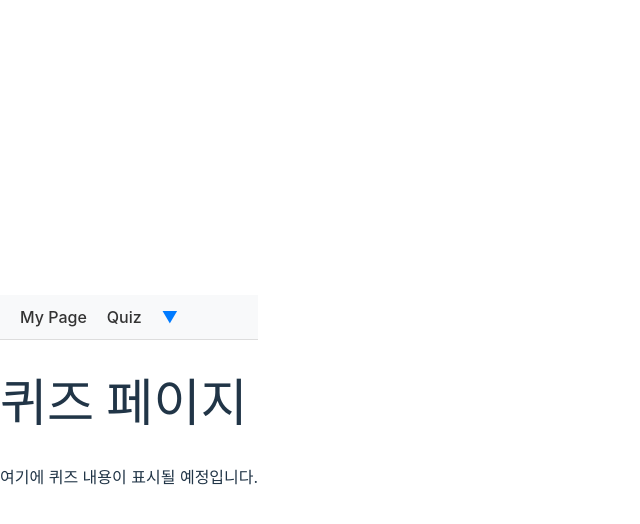
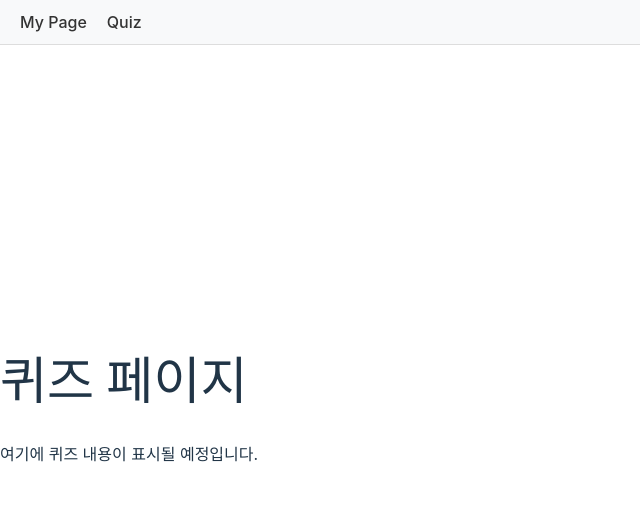
Before and after one commit to LovelySejong/MTVS_3rd_FE, a React (Vite) app in the folder sejong/: page /quiz in a window 1280 px wide. Shown: the top 524 px of the page, without its empty margins (0-640 px from the left). Built offline with nearby package versions, Linux system fonts and the light colour scheme; no server answers; sample sign-in values are in the browser's storage.

Commit message:
Feat: Home

```diff
--- a/sejong/package.json
+++ b/sejong/package.json
@@ -13,7 +13,8 @@
     "axios": "^1.7.7",
     "react": "^18.3.1",
     "react-dom": "^18.3.1",
-    "react-router-dom": "^6.26.2"
+    "react-router-dom": "^6.26.2",
+    "styled-components": "^6.1.13"
   },
   "devDependencies": {
     "@eslint/js": "^9.9.0",
--- a/sejong/src/App.jsx
+++ b/sejong/src/App.jsx
@@ -1,4 +1,6 @@
 import { BrowserRouter as Router, Route, Routes } from 'react-router-dom';
+
+import Home from './pages/Home';
 import Login from './pages/Login';
 import Signup from './pages/Singup';
 import Mypage from './pages/Mypage';
@@ -8,6 +10,7 @@ function App() {
   return (
     <Router>
       <Routes>
+        <Route path="/" element={<Home />} />
         <Route path="/login" element={<Login />} />
         <Route path="/signup" element={<Signup />} />
         <Route path="/mypage" element={<Mypage />} />
--- a/sejong/src/component/Header.jsx
+++ b/sejong/src/component/Header.jsx
@@ -1,4 +1,4 @@
-import { useState, useEffect } from 'react';
+import { useState, useEffect, useRef } from 'react';
 import { Link, useNavigate } from 'react-router-dom';
 
 import { getUserProfile } from '../api/user';
@@ -7,8 +7,8 @@ import { logout } from '../api/auth';
 const HeaderBar = () => {
   const [isDropdownOpen, setIsDropdownOpen] = useState(false);
   const [nickname, setNickname] = useState(''); // 닉네임 상태 추가
-
   const navigate = useNavigate();
+  const dropdownRef = useRef(null);
 
   // 닉네임을 받아오는 API 호출
   const getProfile = async () => {
@@ -43,6 +43,20 @@ const HeaderBar = () => {
     setIsDropdownOpen(!isDropdownOpen);
   };
 
+  // 외부 클릭 시 드롭다운 닫기
+  useEffect(() => {
+    const handleClickOutside = (event) => {
+      if (dropdownRef.current && !dropdownRef.current.contains(event.target)) {
+        setIsDropdownOpen(false);
+      }
+    };
+
+    document.addEventListener('mousedown', handleClickOutside);
+    return () => {
+      document.removeEventListener('mousedown', handleClickOutside);
+    };
+  }, []);
+
   return (
     <header style={styles.header}>
       <nav style={styles.nav}>
@@ -50,9 +64,9 @@ const HeaderBar = () => {
         <Link to="/quiz" style={styles.link}>Quiz</Link>
 
         {/* 닉네임 및 드롭다운 */}
-        <div style={styles.profileContainer}>
+        <div style={styles.profileContainer} ref={dropdownRef}>
           <span style={styles.nickname} onClick={toggleDropdown}>
-            {nickname} ▼
+            {nickname}
           </span>
           {isDropdownOpen && (
             <div style={styles.dropdown}>
@@ -70,49 +84,64 @@ const HeaderBar = () => {
 const styles = {
     header: {
       backgroundColor: '#f8f9fa',
-    padding: '10px 20px',
+      padding: '10px 0',
       borderBottom: '1px solid #ddd',
       display: 'flex',
       justifyContent: 'space-between',
       alignItems: 'center',
+      width: '100%',
+      position: 'fixed',
+      top: 0,
+      left: 0,
+      zIndex: 1000,
     },
     nav: {
       display: 'flex',
-    gap: '20px',
+      justifyContent: 'space-between',
+      alignItems: 'center',
+      width: '100%',
+      padding: '0 20px',
     },
     link: {
       textDecoration: 'none',
       color: '#333',
       fontSize: '16px',
+      marginRight: '20px',
     },
     profileContainer: {
       position: 'relative',
       display: 'inline-block',
+      marginLeft: 'auto',
     },
     nickname: {
       cursor: 'pointer',
       fontSize: '16px',
       color: '#007bff',
+      padding: '10px 20px', // 닉네임에 패딩 추가
+      backgroundColor: '#f8f9fa', // 배경색을 드롭다운과 일치시킴
+      borderRadius: '4px', // 테두리 모양 일관성 유지
     },
     dropdown: {
       position: 'absolute',
-    top: '30px',
+      top: '40px', // 닉네임 아래에 정확히 배치
       right: '0',
       backgroundColor: '#fff',
       border: '1px solid #ddd',
       borderRadius: '4px',
       boxShadow: '0 2px 10px rgba(0, 0, 0, 0.1)',
       zIndex: 1,
+      width: '100%', // 드롭다운 크기를 닉네임과 동일하게
     },
     logoutButton: {
-    padding: '10px',
       width: '100%',
       background: 'none',
       border: 'none',
       cursor: 'pointer',
-    textAlign: 'left',
+      textAlign: 'center',
       color: '#007bff',
       fontSize: '16px',
+      padding: '10px 0', // 패딩을 닉네임과 동일하게
+      whiteSpace: 'nowrap', // 텍스트 줄바꿈 방지
     },
   };
 
--- /dev/null
+++ b/sejong/src/pages/Home.jsx
@@ -0,0 +1,85 @@
+import { useNavigate } from 'react-router-dom';
+import styled from 'styled-components';
+import LogoImg from '../assets/images/logo.png';
+
+const Home = () => {
+  const navigate = useNavigate();
+
+  const handleStart = () => {
+    navigate('/login');
+  };
+
+  const handleNewStart = () => {
+    navigate('/signup');
+  };
+
+  return (
+    <HomeContainer>
+      <LogoContainer>
+        <LogoImage src={LogoImg} alt="Logo" />
+      </LogoContainer>
+      <ButtonContainer>
+        <StartButton onClick={handleStart}>시작하기</StartButton>
+        <NewStartButton onClick={handleNewStart}>새로 시작하기</NewStartButton>
+      </ButtonContainer>
+    </HomeContainer>
+  );
+};
+
+export default Home;
+
+const HomeContainer = styled.div`
+  display: flex;
+  height: 100vh; /* 화면 전체 높이 */
+  justify-content: center;
+  align-items: center;
+  background-color: #f7f4f0;
+  padding: 0;
+  margin: 0;
+`;
+
+const LogoContainer = styled.div`
+  flex: 1; /* 왼쪽에 로고가 위치하도록 */
+  display: flex;
+  justify-content: center;
+  align-items: center;
+`;
+
+const LogoImage = styled.img`
+  width: 50%;
+  padding-left: 300px;
+`;
+
+const ButtonContainer = styled.div`
+  flex: 1; /* 오른쪽에 버튼들이 위치하도록 */
+  display: flex;
+  flex-direction: column;
+  align-items: center;
+  justify-content: center;
+  padding-right: 150px;
+`;
+
+const StartButton = styled.button`
+  width: 60%;
+  padding: 20px;
+  margin-bottom: 20px;
+  background-color: #ffd233;
+  color: black;
+  border: none;
+  border-radius: 5px;
+  font-size: 1.5rem;
+  cursor: pointer;
+  transition: background-color 0.3s;
+
+  &:hover {
+    background-color: #fbc02d;
+  }
+`;
+
+const NewStartButton = styled(StartButton)`
+  background-color: #d4886e;
+
+  &:hover {
+    background-color: #c3775d;
+  }
+`;
--- a/sejong/src/pages/Mypage.jsx
+++ b/sejong/src/pages/Mypage.jsx
@@ -1,7 +1,16 @@
-import React from 'react';
+import HeaderBar from "../component/Header";
 
 const Mypage = () => {
-  return <></>;
+  return (
+    <>
+      <HeaderBar/>
+      <div>
+        {/* Mypage 내용이 들어갈 부분 */}
+        <h1>마이 페이지</h1>
+        <p>여기에 Mypage 내용이 표시될 예정입니다.</p>
+      </div>
+    </>
+  );
 };
 
 export default Mypage;
--- a/sejong/src/pages/Quiz.jsx
+++ b/sejong/src/pages/Quiz.jsx
@@ -1,11 +1,10 @@
 import HeaderBar from "../component/Header";
 
 const Quiz = () => {
-  const nickname = 'USER1'; // 실제로는 로그인 정보에서 닉네임을 받아올 수 있습니다.
 
   return (
     <>
-      <HeaderBar nickname={nickname} /> {/* HeaderBar 컴포넌트 추가 */}
+      <HeaderBar /> {/* HeaderBar 컴포넌트 추가 */}
       <div>
         {/* Quiz 내용이 들어갈 부분 */}
         <h1>퀴즈 페이지</h1>
```
Also changed, not shown: sejong/src/assets/images/logo.png (added), 1 other file (tests, documents, lock files or other folders). Lines whose indentation alone changed are shown as unchanged.
